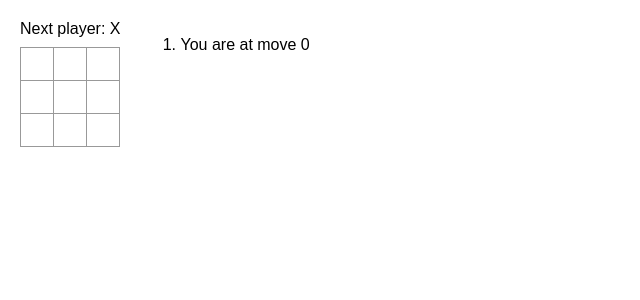
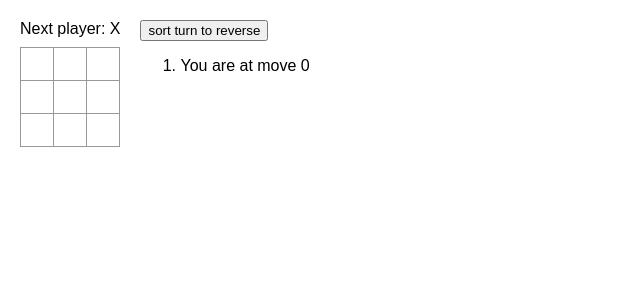
Before and after one commit to hans-4303/tic-tac-toe-example-hans, a React (Create React App) app: page / in a window 1280 px wide. Shown: the top 300 px of the page, without its empty margins (0-640 px from the left). Built offline with nearby package versions, Linux system fonts and the light colour scheme.

Commit message:
Q3. 턴 정렬과 일관성 및 불변성: 버튼 ui는 상수화 시키고 조건부 렌더링, 단 [...array].reverse()가 불변성에 좋음

```diff
--- a/src/App.tsx
+++ b/src/App.tsx
@@ -12,6 +12,8 @@ function App() {
   const xIsNext: boolean = currentMove % 2 === 0;
   /* history 중 특정 인덱스에 접근하므로 역시 any[] 처리 */
   const currentSquares: any[] = history[currentMove];
+  /* Q3. 턴을 거꾸로 정렬하기 위한 state */
+  const [ascending, setAscending] = useState<boolean>(false);
 
   /* squares는 any[] 형태 */
   function handlePlay(nextSquares: any[]) {
@@ -22,6 +24,12 @@ function App() {
     /* 내역 길이 - 1로 setState, 즉 턴수를 나타냄 */
     setCurrentMove(nextHistory.length - 1);
   }
+
+  const reverseButton = (
+    <button onClick={() => setAscending((prevState) => !prevState)}>
+      sort turn to reverse
+    </button>
+  );
 
   /* 내역 버튼에 해당하는 함수, 파라미터로 숫자를 받은 뒤 해당 턴수로 이동함 */
   function jumpTo(nextMove: number) {
@@ -57,8 +65,10 @@ function App() {
         <Board xIsNext={xIsNext} squares={currentSquares} onPlay={handlePlay} />
       </div>
       <div className="game-info">
-        {/* moves 컴포넌트 배열 호출, 그런데 왜 적용한 것인지는 모르겠음 */}
-        <ol>{moves}</ol>
+        {/* Q3. 턴 정렬 위한 버튼 */}
+        {reverseButton}
+        {/* Q3. 조건부 렌더링에 따른 턴 버튼 정렬, 단 반전을 처리한다면 [...moves]로 처리해 불변성 지키는 게 좋았음 */}
+        <ol>{!ascending ? moves : [...moves].reverse()}</ol>
       </div>
     </div>
   );
```
